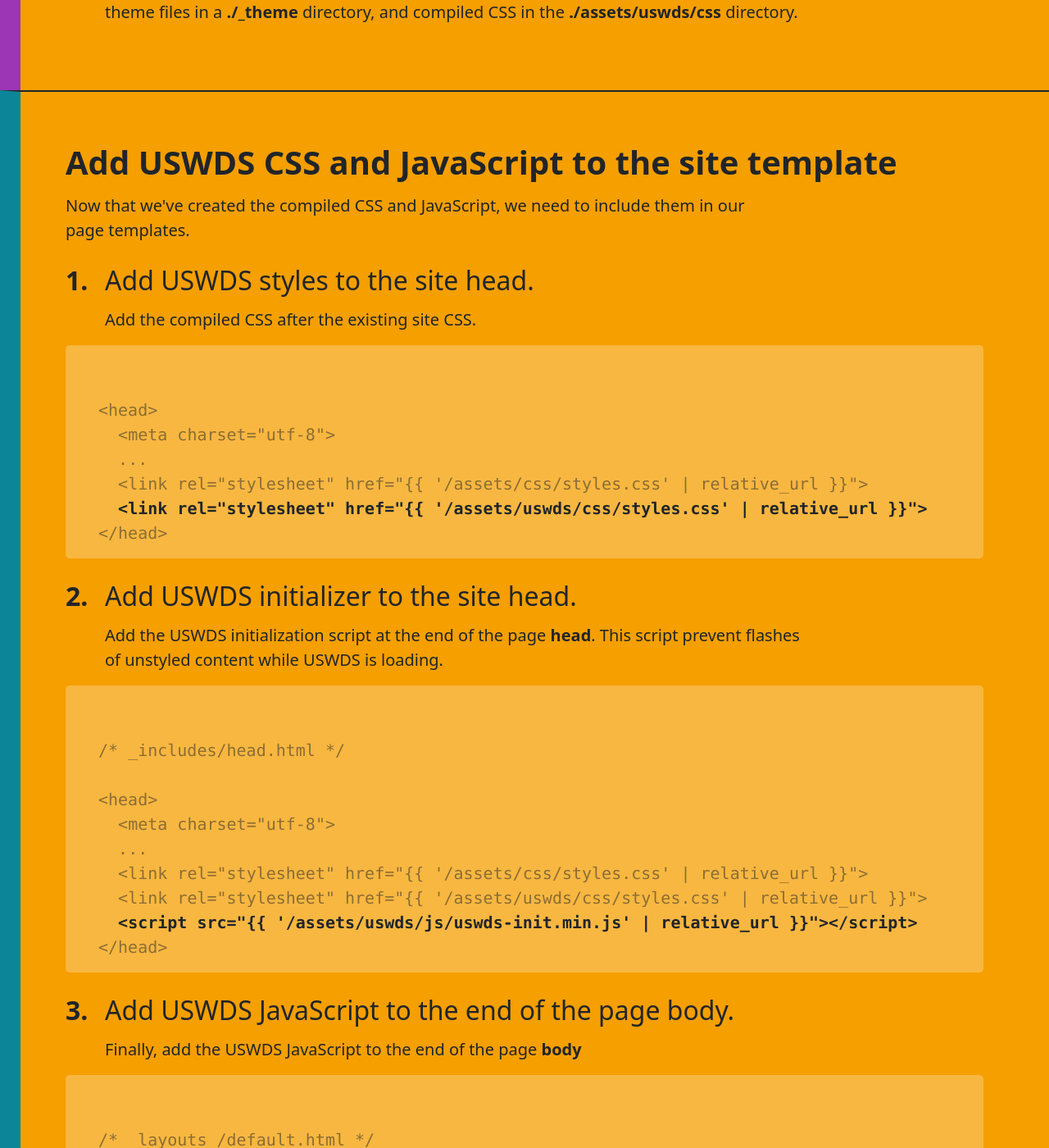
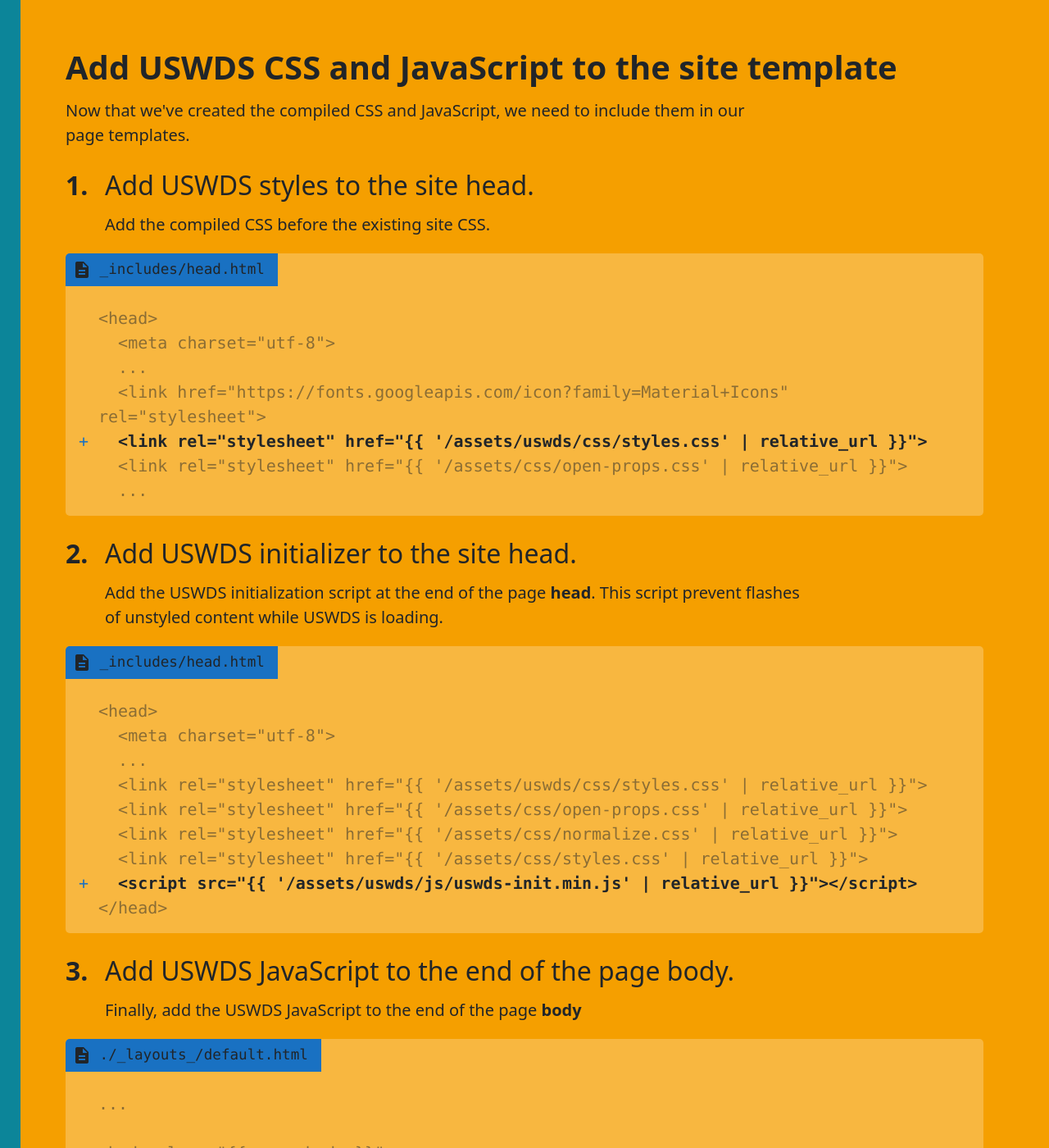
Before and after one commit to uswds/uswds-tutorial, a Jekyll site: the page built from index.md, in a window 1280 px wide and 1400 px high, scrolled down 5729 px. Shown: the whole window at 82% size. Built offline with Jekyll 4.4.1, drawn with Linux system fonts in a browser that asks for light colours; some of the changed text lies outside the part shown.

Commit message:
Fix head section

```diff
--- a/assets/css/styles.css
+++ b/assets/css/styles.css
@@ -184,18 +184,32 @@
   font-size: var(--font-size-3);
   padding: var(--size-3);
   border-radius: var(--radius-2);
-  margin-top: var(--size-3);
+  margin-top: var(--size-4);
+  margin-bottom: var(--size-4);
   position: relative;
 }
 
+.terminal {
+  background-color: var(--gray-9);
+  color: var(--gray-2);
+}
+
 .editor {
+  background-color: rgba(255,255,255,.25);
+  color: var(--gray-9);
   padding-top: var(--size-9);
 }
 
 .terminal pre,
 .editor pre {
+  padding: 0 var(--size-5);
   white-space: pre-wrap;
-  padding: 0 var(--size-5);
+}
+
+.terminal pre {
+}
+
+.editor pre {
 }
 
 pre.blur {
@@ -206,28 +220,35 @@
   font-weight: bold;
 }
 
+.editor > .add,
+.editor > .remove {
+  text-indent: calc(-1 * var(--size-5));
+}
+
 .editor > .add {
   font-weight: bold;
+}
+
+.editor > .remove {
+  color: var(--red-8);
+}
+
+.editor > .add:before,
+.editor > .remove:before {
+  width: var(--size-5);
+  display: inline-flex;
+  text-indent: 0;
+  font-weight: normal;
 }
 
 .editor > .add:before {
   content: "+ ";
   color: var(--blue-8);
-  font-weight: normal;
-}
-
-.editor > .remove {
-  color: var(--red-8);
-  margin-left: calc(-1 * var(--size-5));
-  text-indent: var(--size-5);
 }
 
 .editor > .remove:before {
   content: "- ";
   color: var(--red-8);
-  width: var(--size-5);
-  display: inline-flex;
-  text-indent: 0;
 }
 
 .editor .filename {
@@ -247,16 +268,6 @@
 
 .editor .filename span {
   padding-right: 0.4em;
-}
-
-.terminal {
-  background-color: var(--gray-9);
-  color: var(--gray-2);
-}
-
-.editor {
-  background-color: rgba(255,255,255,.25);
-  color: var(--gray-9);
 }
 
 .terminal > pre:before {
--- a/index.md
+++ b/index.md
@@ -153,30 +153,27 @@
     <h3 class="step">In the new gulpfile you just created, import the USWDS compiler package.</h3>
     <p class="step-description">This connects your gulpfile to USWDS compiler's <a href="https://github.com/uswds/uswds-gulp/tree/jm-gulp-4#functions">settings and functions</a>.</p>
     <div class="editor">
-      <pre class="blur">/* gulpfile.js */
-
-</pre><pre class="feature">const uswds = require('@uswds/compile');</pre>
+      <h4 class="filename"><span class="material-icons">description</span> gulpfile.js</h4>
+      <pre class="add">const uswds = require('@uswds/compile');</pre>
     </div>
     <h3 class="step">Then, add custom settings.</h3>
     <p class="step-description">The USWDS compiler's <a href="https://github.com/uswds/uswds-gulp/tree/jm-gulp-4#path-settings">settings</a> allow you to customize where you want to save both your USWDS files, and the styles you compile with the compiler. For example, use <strong>paths.dist.css</strong> to tell the compiler where to save your compiled styles. Each path variable should start with the constant you defined in the last step. (We've used <strong>uswds</strong> in our tutorial.) Paths are relative to the project root, the place where you made your gulpfile.</p>
     <p class="step-description">In this tutorial we'll set the destination of our theme files to the <strong>./_theme/</strong> directory.</p>
     <div class="editor">
-      <pre class="blur">/* gulpfile.js */
-
-const uswds = require('@uswds/compile');
-  </pre><pre class="feature">uswds.paths.dist.theme = './theme';</pre>
+      <h4 class="filename"><span class="material-icons">description</span> gulpfile.js</h4>
+      <pre class="blur">const uswds = require('@uswds/compile');
+  </pre><pre class="add">uswds.paths.dist.theme = './theme';</pre>
     </div>
     <h3 class="step">Finally, define (or "export") the USWDS compile functions you want to use.</h3>
     <p class="step-description">The USWDS compiler has a number of <a href="https://github.com/uswds/uswds-gulp/tree/jm-gulp-4#functions">functions</a> available for compiling styles and scaffolding projects. To use these functions, you need to export them using the format we show below: <strong>exports.[customName] = uswds.[function]</strong>. You'll use any <strong>customName</strong> you just defined when you run the compiler in the next sections.</p>
     <p class="step-description">In this tutorial, we'll set up three functions: <strong>init</strong>, <strong>compile</strong>, and <strong>watch</strong>.</p>
     <p class="step-description">Save your new gulpfile when you're done.</p>
     <div class="editor">
-      <pre class="blur">/* gulpfile.js */
-
-const uswds = require('@uswds/compile');
+      <h4 class="filename"><span class="material-icons">description</span> gulpfile.js</h4>
+      <pre class="blur">const uswds = require('@uswds/compile');
 
 uswds.paths.dist.theme = './_theme';
-  </pre><pre class="feature">exports.init = uswds.init;
+  </pre><pre class="add">exports.init = uswds.init;
 exports.compile = uswds.compile;
 exports.watch = uswds.watch;</pre>
     </div>
@@ -198,26 +195,28 @@
     <h2>Add USWDS CSS and JavaScript to the site template</h2>
     <p>Now that we've created the compiled CSS and JavaScript, we need to include them in our page templates.</p>
     <h3 class="step">Add USWDS styles to the site head.</h3>
-    <p class="step-description">Add the compiled CSS after the existing site CSS.</p>
+    <p class="step-description">Add the compiled CSS before the existing site CSS.</p>
     <div class="editor">
+      <h4 class="filename"><span class="material-icons">description</span> _includes/head.html</h4>
       <pre class="blur">&lt;head&gt;
   &lt;meta charset="utf-8"&gt;
   ...
-  &lt;link rel="stylesheet" href="&lcub;&lcub; '/assets/css/styles.css' | relative_url &rcub;&rcub;"&gt;</pre><pre class="feature">
+  &lt;link href="https://fonts.googleapis.com/icon?family=Material+Icons" rel="stylesheet"&gt;</pre><pre class="add">
   &lt;link rel="stylesheet" href="&lcub;&lcub; '/assets/uswds/css/styles.css' | relative_url &rcub;&rcub;"&gt;</pre><pre class="blur">
-</head>
-</pre>
+  &lt;link rel="stylesheet" href="&lcub;&lcub; '/assets/css/open-props.css' | relative_url &rcub;&rcub;"&gt;
+  ...</pre>
     </div>
     <h3 class="step">Add USWDS initializer to the site head.</h3>
     <p class="step-description">Add the USWDS initialization script at the end of the page <strong>head</strong>. This script prevent flashes of unstyled content while USWDS is loading.</p>
     <div class="editor">
-      <pre class="blur">/* _includes/head.html */
-
-&lt;head&gt;
+      <h4 class="filename"><span class="material-icons">description</span> _includes/head.html</h4>
+      <pre class="blur">&lt;head&gt;
   &lt;meta charset="utf-8"&gt;
   ...
-  &lt;link rel="stylesheet" href="&lcub;&lcub; '/assets/css/styles.css' | relative_url &rcub;&rcub;"&gt;
-  &lt;link rel="stylesheet" href="&lcub;&lcub; '/assets/uswds/css/styles.css' | relative_url &rcub;&rcub;"&gt;</pre><pre class="feature">
+  &lt;link rel="stylesheet" href="&lcub;&lcub; '/assets/uswds/css/styles.css' | relative_url &rcub;&rcub;"&gt;
+  &lt;link rel="stylesheet" href="&lcub;&lcub; '/assets/css/open-props.css' | relative_url &rcub;&rcub;"&gt;
+  &lt;link rel="stylesheet" href="&lcub;&lcub; '/assets/css/normalize.css' | relative_url &rcub;&rcub;"&gt;
+  &lt;link rel="stylesheet" href="&lcub;&lcub; '/assets/css/styles.css' | relative_url &rcub;&rcub;"&gt;</pre><pre class="add">
   &lt;script src="&lcub;&lcub; '/assets/uswds/js/uswds-init.min.js' | relative_url &rcub;&rcub;"&gt;&lt;/script&gt;</pre><pre class="blur">
 </head>
 </pre>
@@ -225,12 +224,11 @@
     <h3 class="step">Add USWDS JavaScript to the end of the page body.</h3>
     <p class="step-description">Finally, add the USWDS JavaScript to the end of the page <strong>body</strong></p>
     <div class="editor">
-      <pre class="blur">/* _layouts_/default.html */
-
-...
+      <h4 class="filename"><span class="material-icons">description</span> ./_layouts_/default.html</h4>
+      <pre class="blur">...
 
 &lt;body class="&lcub;&lcub; page.body &rcub;&rcub;"&gt;
-  &lcub;&lcub; content }}</pre><pre class="feature">
+  &lcub;&lcub; content }}</pre><pre class="add">
   &lt;script src="&lcub;&lcub; '/assets/uswds/js/uswds.min.js' | relative_url &rcub;&rcub;"&gt;&lt;/script&gt;</pre><pre class="blur">
 &lt;/body&gt;
 </pre>
@@ -325,8 +323,10 @@
     </div>
     <h3 class="step">Update image paths.</h3>
     <p class="step-description">TK</p>
-    <div class="terminal">
-      <pre>touch _theme/_uswds-theme.scss</pre>
+    <div class="editor">
+      <h4 class="filename"><span class="material-icons">description</span> document_name.html</h4>
+      <pre class="remove">touch _theme/_uswds-theme.scss</pre>
+      <pre class="add">touch _theme/_uswds-theme.scss</pre>
     </div>
   </section>
 </main>
```
